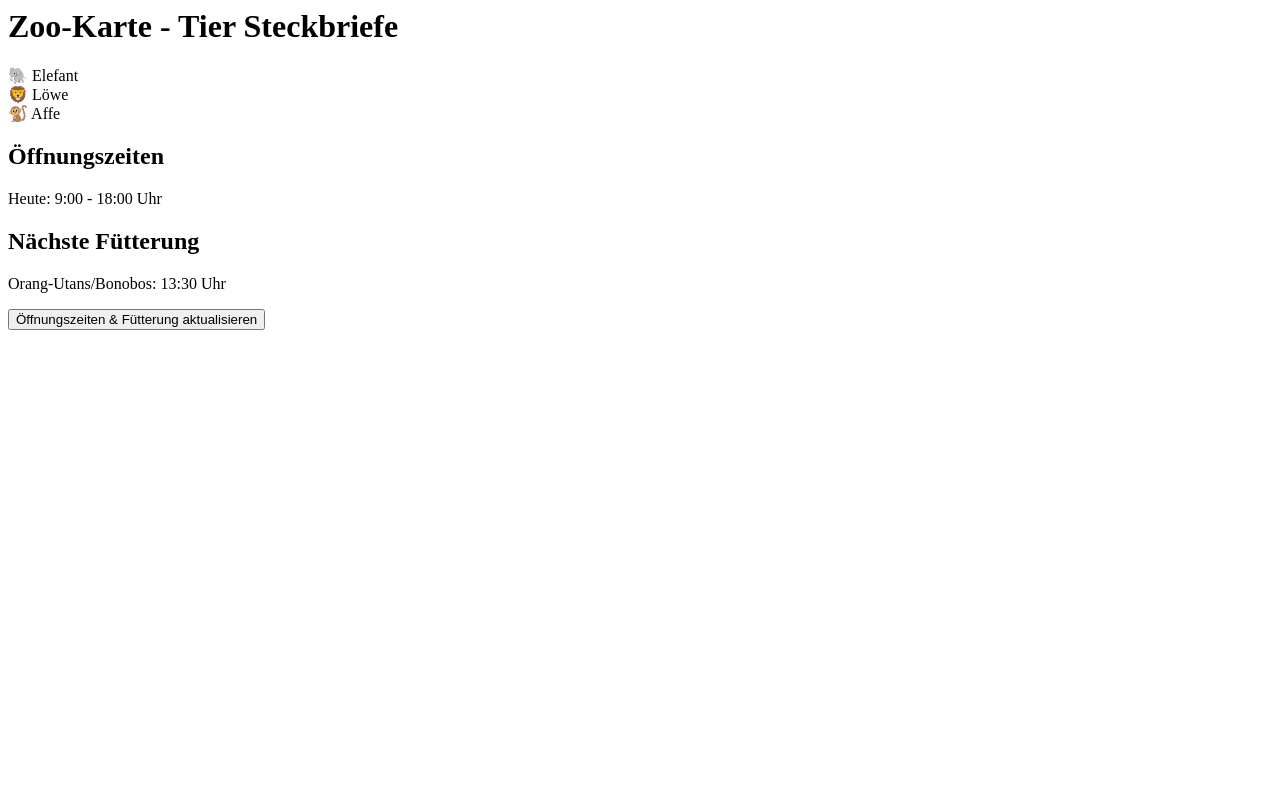
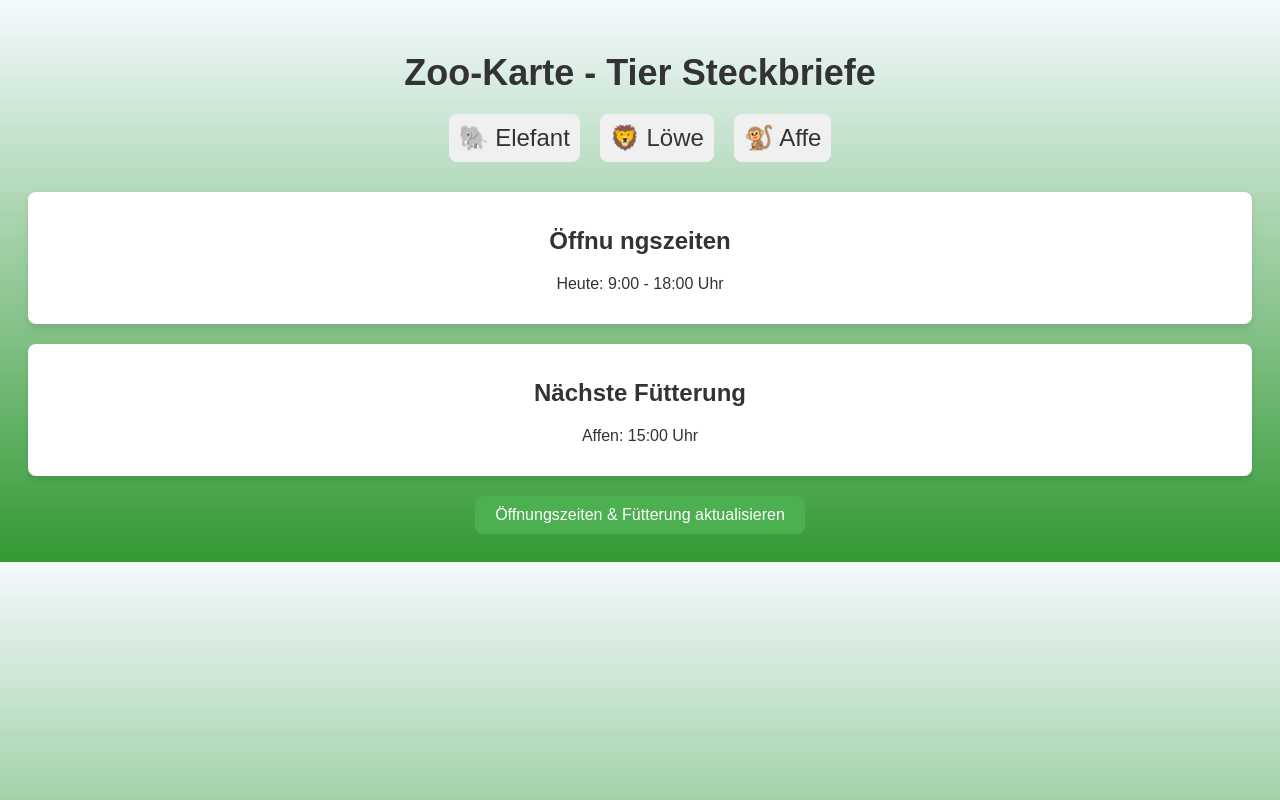
Before and after one commit to Marga-Lensen/PB---praktisches-Projekt, a plain HTML site: page pages/tier-steckbriefe.html in a window 1280 px wide. Drawn offline with Linux system fonts and the light colour scheme.

Commit message:
new-index

```diff
--- a/pages/tier-steckbriefe.html
+++ b/pages/tier-steckbriefe.html
@@ -1,3 +1,75 @@
+<!DOCTYPE html>
+<html lang="de">
+<head>
+    <meta charset="UTF-8">
+    <meta name="viewport" content="width=device-width, initial-scale=1.0">
+    <title>Zoo-Karte - Tier Steckbriefe</title>
+    <style>
+        body {
+            font-family: Arial, sans-serif;
+            background: linear-gradient(rgb(240, 248, 255, 0.7), rgb(0, 128, 0, 0.8));
+            color: #333;
+            text-align: center;
+            padding: 20px;
+        }
+
+        h1 {
+            font-size: 36px;
+            margin-bottom: 20px;
+        }
+
+        #zoo-map {
+            display: flex;
+            justify-content: center;
+            gap: 20px;
+            margin-bottom: 30px;
+        }
+
+        .tier-item {
+            font-size: 24px;
+            padding: 10px;
+            cursor: pointer;
+            background-color: #f0f0f0;
+            border-radius: 8px;
+            transition: background-color 0.3s ease;
+        }
+
+        .tier-item:hover {
+            background-color: #ddd;
+        }
+
+        #tier-info {
+            margin-bottom: 30px;
+            font-size: 18px;
+            font-style: italic;
+        }
+
+        .info-box {
+            background-color: #fff;
+            padding: 15px;
+            border-radius: 8px;
+            box-shadow: 0px 4px 6px rgba(0, 0, 0, 0.1);
+            margin-bottom: 20px;
+        }
+
+        .button {
+            background-color: #4CAF50;
+            color: white;
+            border: none;
+            padding: 10px 20px;
+            font-size: 16px;
+            border-radius: 8px;
+            cursor: pointer;
+            transition: background-color 0.3s ease;
+        }
+
+        .button:hover {
+            background-color: #45a049;
+        }
+    </style>
+</head>
+<body>
+
     <h1>Zoo-Karte - Tier Steckbriefe</h1>
 
     <div id="zoo-map">
@@ -9,7 +81,7 @@
     <div id="tier-info" class="tier-info"></div>
 
     <div class="info-box" id="opening-hours">
-            <h2>Öffnungszeiten</h2>
+        <h2>Öffnu ngszeiten</h2>
         <p id="hours">Heute: 9:00 - 18:00 Uhr</p>
     </div>
 
@@ -19,3 +91,7 @@
     </div>
 
     <button class="button" onclick="updateInfo()">Öffnungszeiten & Fütterung aktualisieren</button>
+
+     <script src="script.js"></script>
+</body>
+</html>
```
Also changed, not shown: pages/copy-Saisonkarte.html (+0 -3 lines), pages/slider.html (+18 -0 lines), pages/index.html (line endings or trailing spaces). Lines whose indentation alone changed are shown as unchanged.
